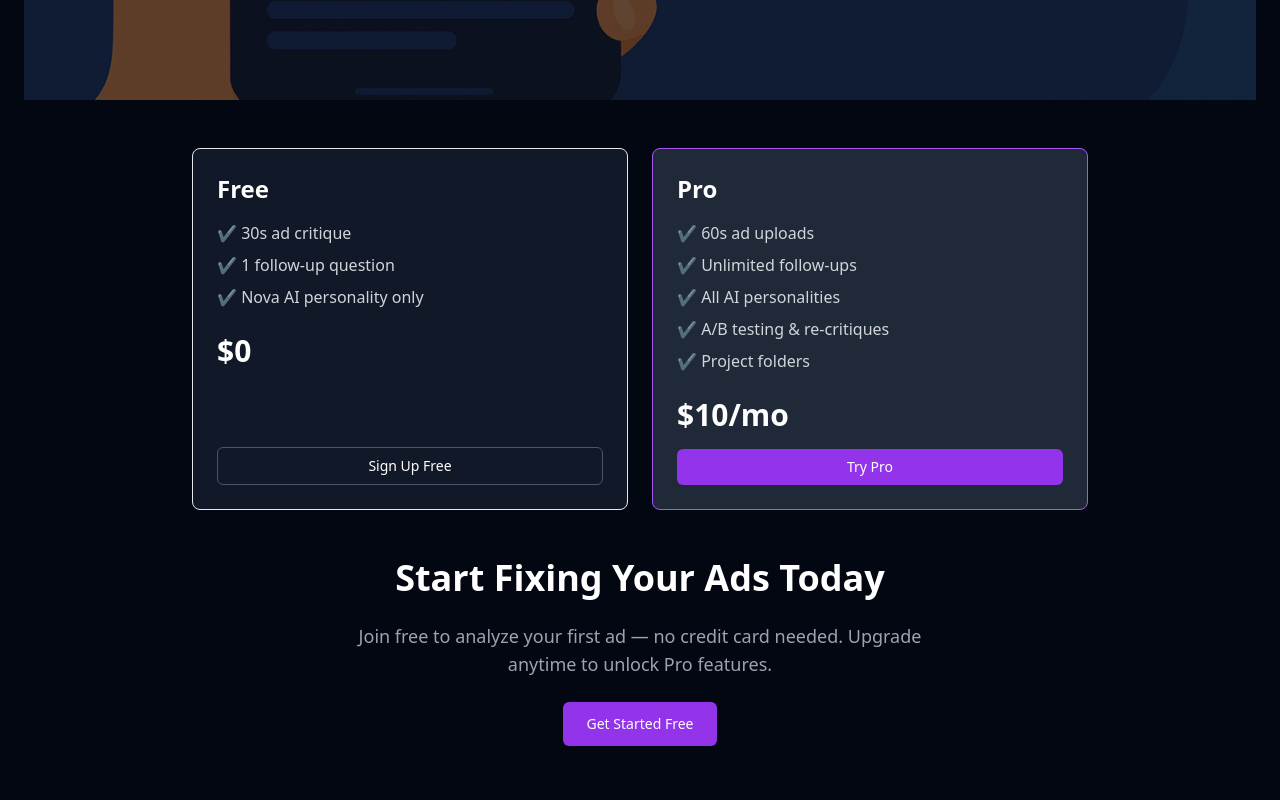
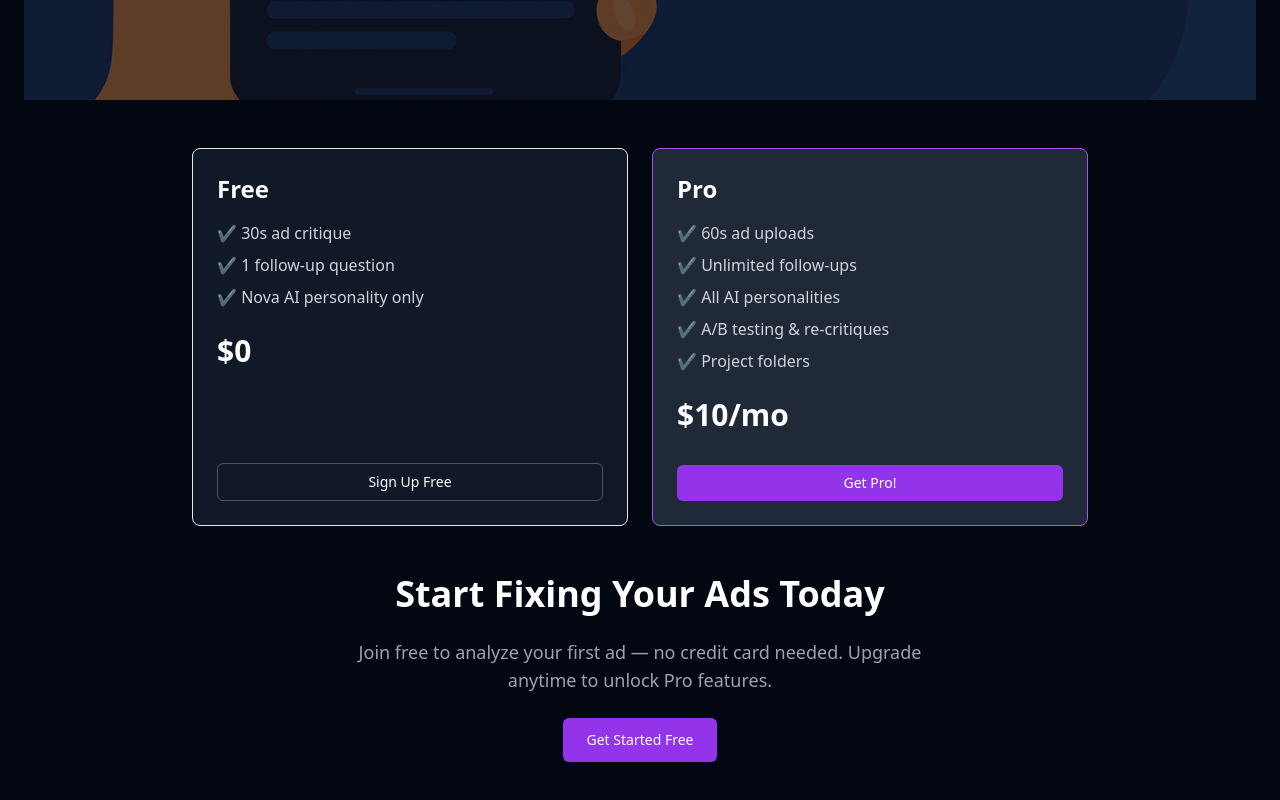
Before and after one commit to TheToolShedRep/fix-my-ad, a Next.js app: page / in a window 1280 px wide. Shown: the part 497-1297 px from the top of the page. Built offline with nearby package versions, Linux system fonts and the light colour scheme; no server answers.

Commit message:
reused upgrade button

```diff
--- a/src/components/UpgradeButton.tsx
+++ b/src/components/UpgradeButton.tsx
@@ -6,7 +6,11 @@ import { Button } from "@/components/ui/button";
 import { useEffect, useState } from "react";
 import { supabase } from "@/utils/supabase";
 
-export default function UpgradeButton() {
+export default function UpgradeButton({
+  className = "",
+}: {
+  className?: string;
+}) {
   const { user } = useUser();
   const router = useRouter();
   const [surveyExists, setSurveyExists] = useState<boolean | null>(null);
@@ -51,7 +55,7 @@ export default function UpgradeButton() {
   };
 
   return (
-    <Button onClick={handleUpgrade} className="mt-4">
+    <Button onClick={handleUpgrade} className={`mt-4 ${className}`}>
       Get Pro!
     </Button>
   );
--- a/src/components/home/PricingTiers.tsx
+++ b/src/components/home/PricingTiers.tsx
@@ -3,6 +3,7 @@
 import { SignUpButton } from "@clerk/nextjs";
 import { Button } from "@/components/ui/button";
 import { useUser } from "@clerk/nextjs";
+import UpgradeButton from "../UpgradeButton";
 
 const handleTryProClick = async () => {
   try {
@@ -59,12 +60,7 @@ export default function PricingTiers() {
           </ul>
           <p className="text-white text-3xl font-bold mb-4">$10/mo</p>
         </div>
-        <Button
-          className="w-full text-lg bg-purple-600 hover:bg-purple-700"
-          onClick={handleTryProClick}
-        >
-          Try Pro
-        </Button>
+        <UpgradeButton className="w-full text-lg bg-purple-600 hover:bg-purple-700" />
       </div>
     </section>
   );
```
